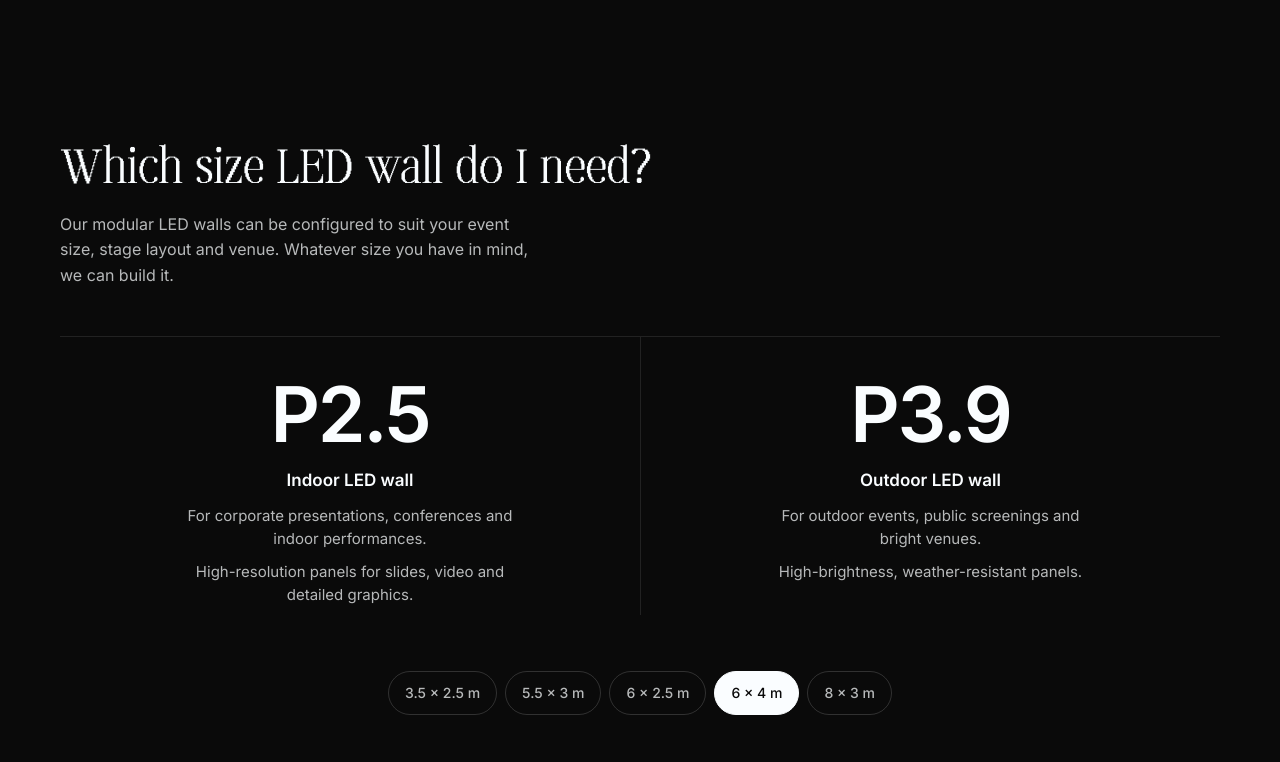
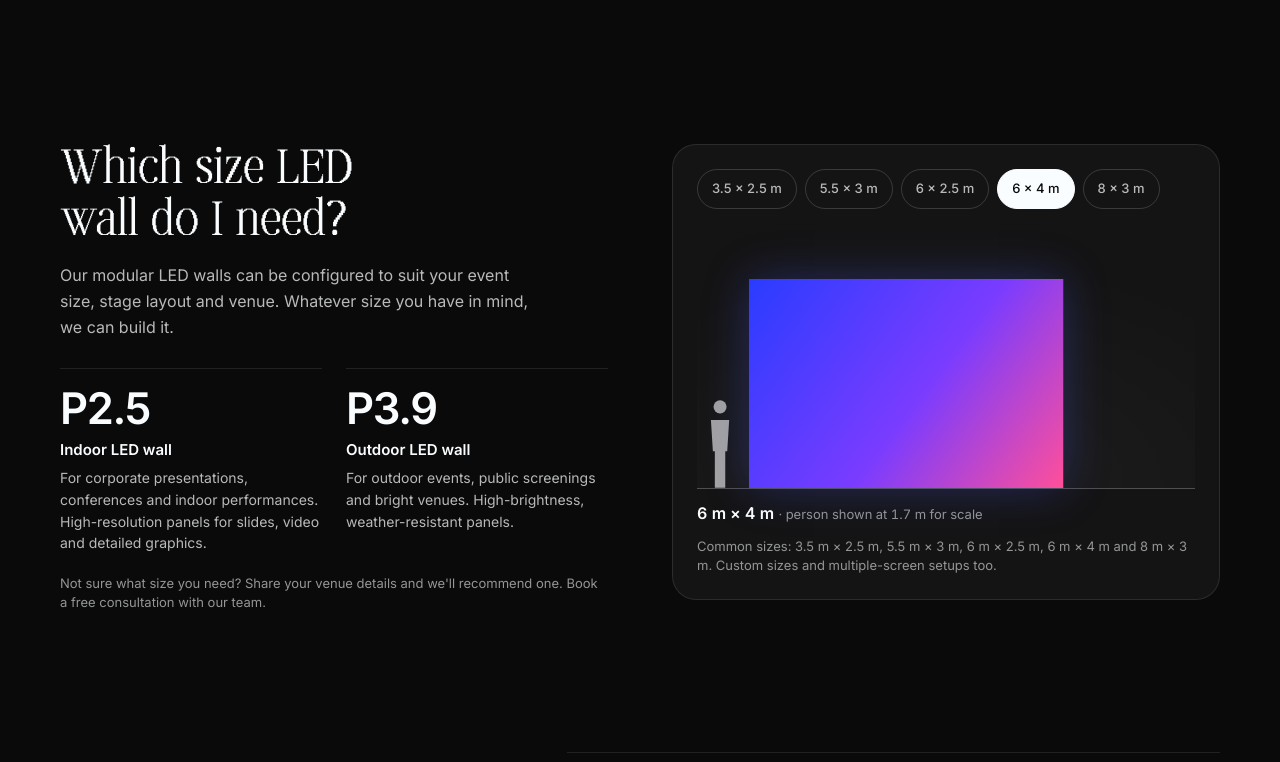
Before and after one commit to PixelPro-Studios/pixelpro-website, a Next.js app: page /mockup/led-walls-v2 in a window 1280 px wide. Shown: the part 1700-2462 px from the top of the page. Built offline with nearby package versions, Linux system fonts and the light colour scheme.

Commit message:
Mockups v2 template: compact setup section (specs left, picker card right)

```diff
--- a/app/mockup/_v2/ServiceV2.tsx
+++ b/app/mockup/_v2/ServiceV2.tsx
@@ -216,23 +216,24 @@ function Setup({ s }: { s: NonNullable<ServiceV2Content["setup"]> }) {
   const [w, h] = p ? p.options[k] : [0, 0];
   return (
     <section id="setup" className="v2-wrap v2-sec" aria-labelledby="setup-h">
+      {/* compact: text and specs on the left, the picker on the right */}
+      <div className="v2-setup">
         <div className="v2-setup-head">
           <h2 id="setup-h" className="v2-h2">{s.title}</h2>
           <p className="v2-body">{s.intro}</p>
-      </div>
           {s.columns && (
             <div className="v2-compare">
               {s.columns.map((col) => (
                 <div key={col.big} className="v2-compare-col">
                   <span className="v2-compare-big">{col.big}</span>
                   <h3 className="v2-compare-label">{col.label}</h3>
-              {col.lines.map((l) => (
-                <p key={l}>{l}</p>
-              ))}
+                  <p>{col.lines.join(" ")}</p>
                 </div>
               ))}
             </div>
           )}
+          {s.note && <p className="v2-note">{s.note}</p>}
+        </div>
         {p && (
           <div className="v2-sizer v2-sizer-wide">
             <div className="v2-sizer-tabs" role="radiogroup" aria-label={p.caption}>
@@ -263,9 +264,9 @@ function Setup({ s }: { s: NonNullable<ServiceV2Content["setup"]> }) {
               {w} m × {h} m{p.kind === "plan" ? ` · ${w * h} m²` : ""} <span>· {p.kind === "wall" ? "person shown at 1.7 m for scale" : "dot shows one person for scale"}</span>
             </p>
             {s.sizesLine && <p className="v2-note">{s.sizesLine}</p>}
-          {s.note && <p className="v2-body v2-setup-note">{s.note}</p>}
           </div>
         )}
+      </div>
     </section>
   );
 }
--- a/app/mockup/_v2/v2.css
+++ b/app/mockup/_v2/v2.css
@@ -475,6 +475,27 @@
   .v2-sizer-wide { margin-top: 40px; }
 }
 
+/* slot 3, compact (17 Nov): text + specs left, picker right; overrides the centred version above */
+.v2-setup { display: grid; gap: 40px; align-items: start; }
+@media (min-width: 1024px) { .v2-setup { grid-template-columns: 1fr 1fr; gap: 64px; align-items: center; } }
+.v2-setup .v2-compare { margin-top: 28px; grid-template-columns: 1fr 1fr; gap: 24px; border-top: 0; }
+.v2-setup .v2-compare-col { padding: 18px 0 0; text-align: left; border-top: 1px solid var(--line); }
+.v2-setup .v2-compare-col + .v2-compare-col { border-left: 0; border-top: 1px solid var(--line); }
+.v2-setup .v2-compare-big { font-size: clamp(36px, 3.4vw, 48px); }
+.v2-setup .v2-compare-label { margin-top: 8px; font-size: 15px; }
+.v2-setup .v2-compare-col p { max-width: none; margin: 6px 0 0; font-size: 14px; }
+.v2-setup > .v2-setup-head > .v2-note { margin-top: 20px; }
+.v2-setup .v2-sizer-wide { max-width: none; margin: 0; text-align: left; padding: 24px; border-radius: 24px; background: var(--card); border: 1px solid var(--line); }
+.v2-setup .v2-sizer-wide .v2-sizer-tabs { justify-content: flex-start; }
+.v2-setup .v2-sizer-tabs button { min-height: 40px; padding: 0 14px; font-size: 13px; }
+.v2-setup .v2-sizer-wide .v2-sizer-label, .v2-setup .v2-sizer-wide .v2-note { text-align: left; }
+.v2-setup .v2-sizer-label { font-size: 16px; }
+@media (max-width: 767px) {
+  .v2-setup .v2-compare { grid-template-columns: 1fr 1fr; gap: 16px; }
+  .v2-setup .v2-compare-col + .v2-compare-col { border-top: 1px solid var(--line); }
+  .v2-setup .v2-sizer-wide { padding: 18px; }
+}
+
 /* slot 4: what's included, compare-style rows in two columns */
 .v2-inc { display: grid; gap: 32px; }
 @media (min-width: 1024px) { .v2-inc { grid-template-columns: 0.8fr 1.2fr; gap: 72px; align-items: start; } }
```
Lines whose indentation alone changed are shown as unchanged.
